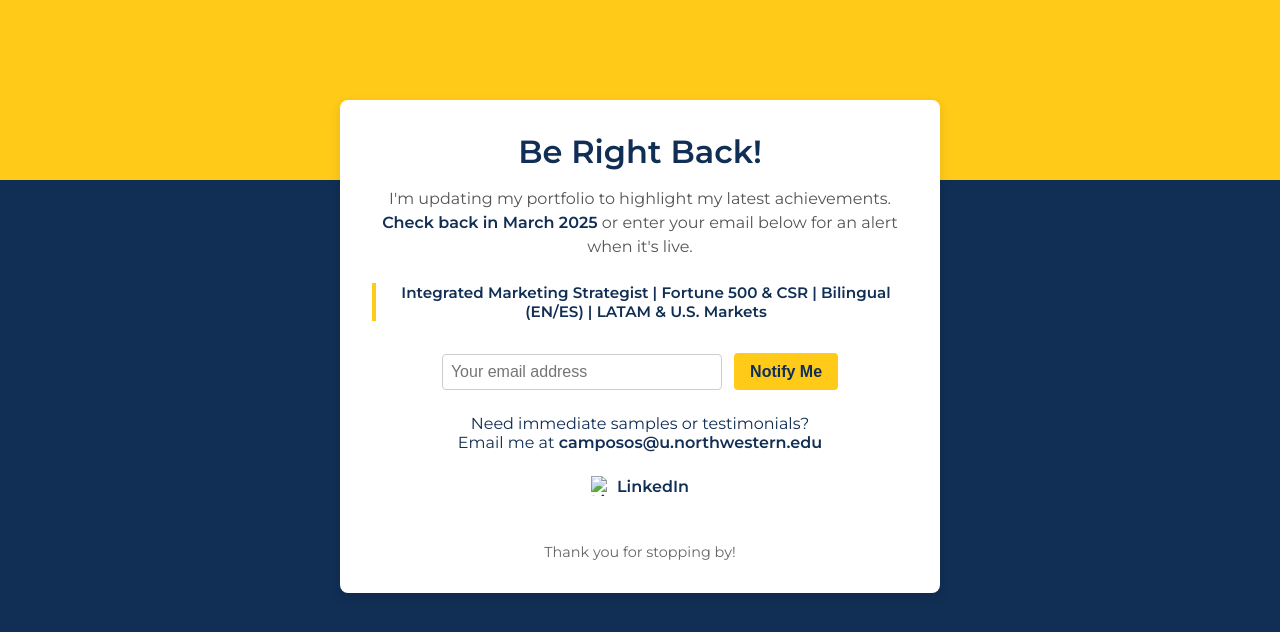
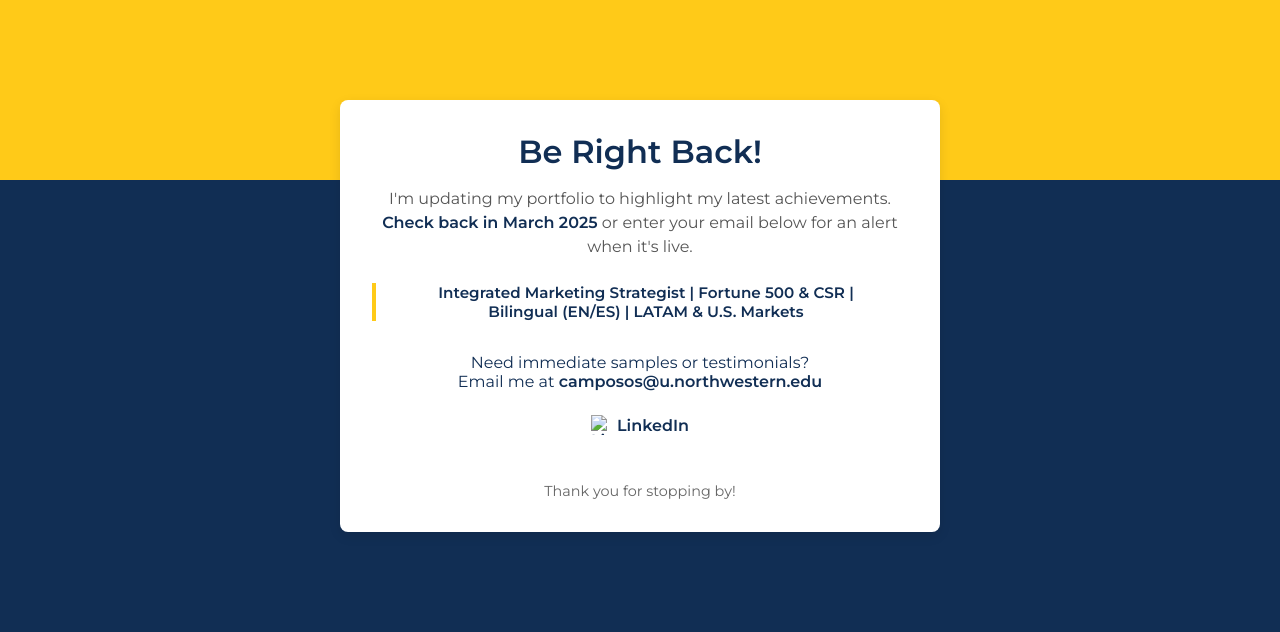
Before and after one commit to parguita/parguita.github.io, a Jekyll site: the page oscar/index.html, which Jekyll copies as it is, in a window 1280 px wide. Shown: the top 632 px of the page. Built offline with Jekyll 4.4.1, drawn with Linux system fonts in a browser that asks for light colours.

Commit message:
Remove form

```diff
--- a/oscar/index.html
+++ b/oscar/index.html
@@ -206,14 +206,7 @@
     </p>
 
     <div class="expertise">
-      Integrated Marketing Strategist | Fortune 500 & CSR | Bilingual (EN/ES) | LATAM & U.S. Markets
-    </div>
-
-    <div class="subscribe">
-      <form action="mailto:camposos@u.northwestern.edu" method="post" enctype="text/plain">
-        <input type="email" placeholder="Your email address" />
-        <button>Notify Me</button>
-      </form>
+      Integrated Marketing Strategist | Fortune 500 & CSR | <br> Bilingual (EN/ES) | LATAM & U.S. Markets
     </div>
 
     <div class="contact">
```
